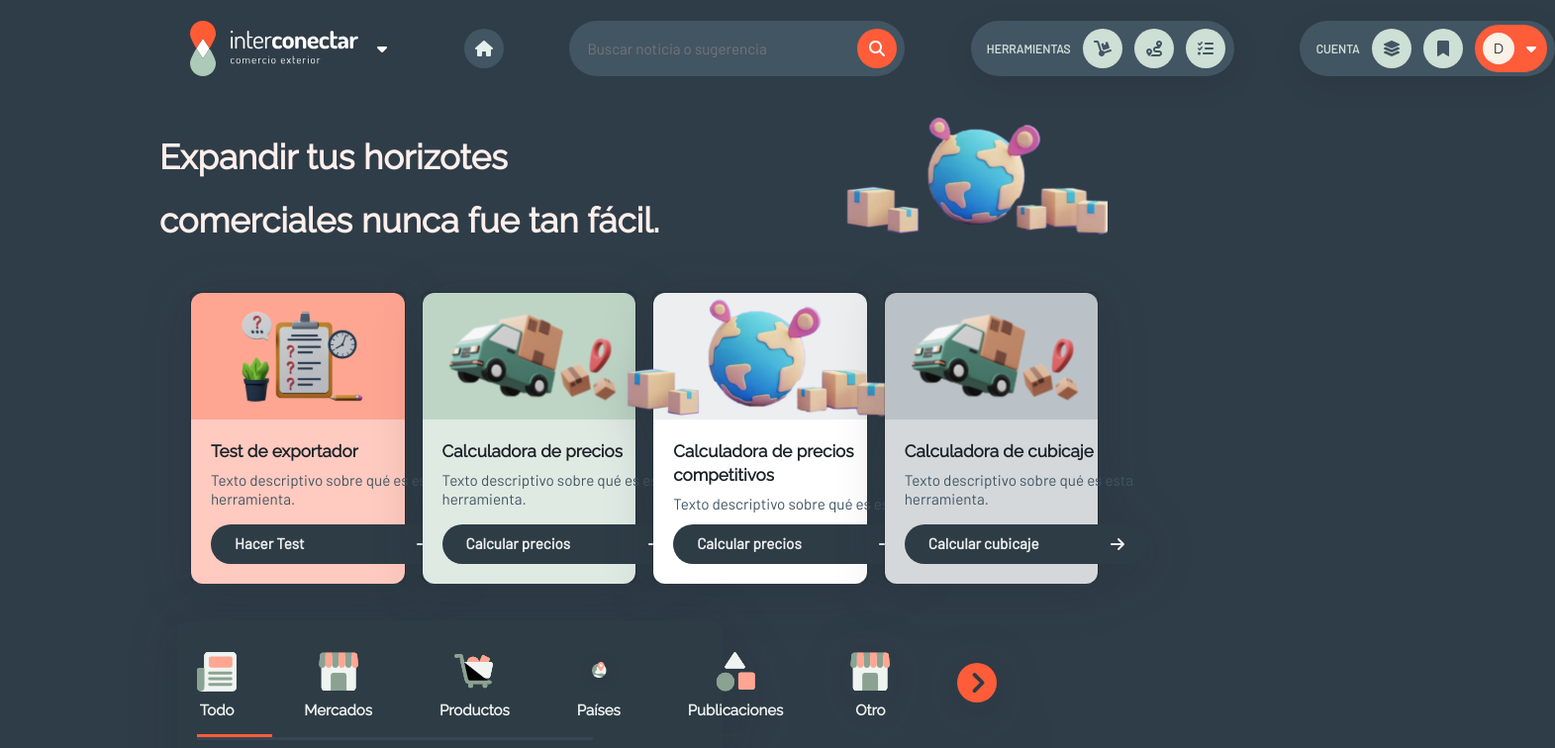
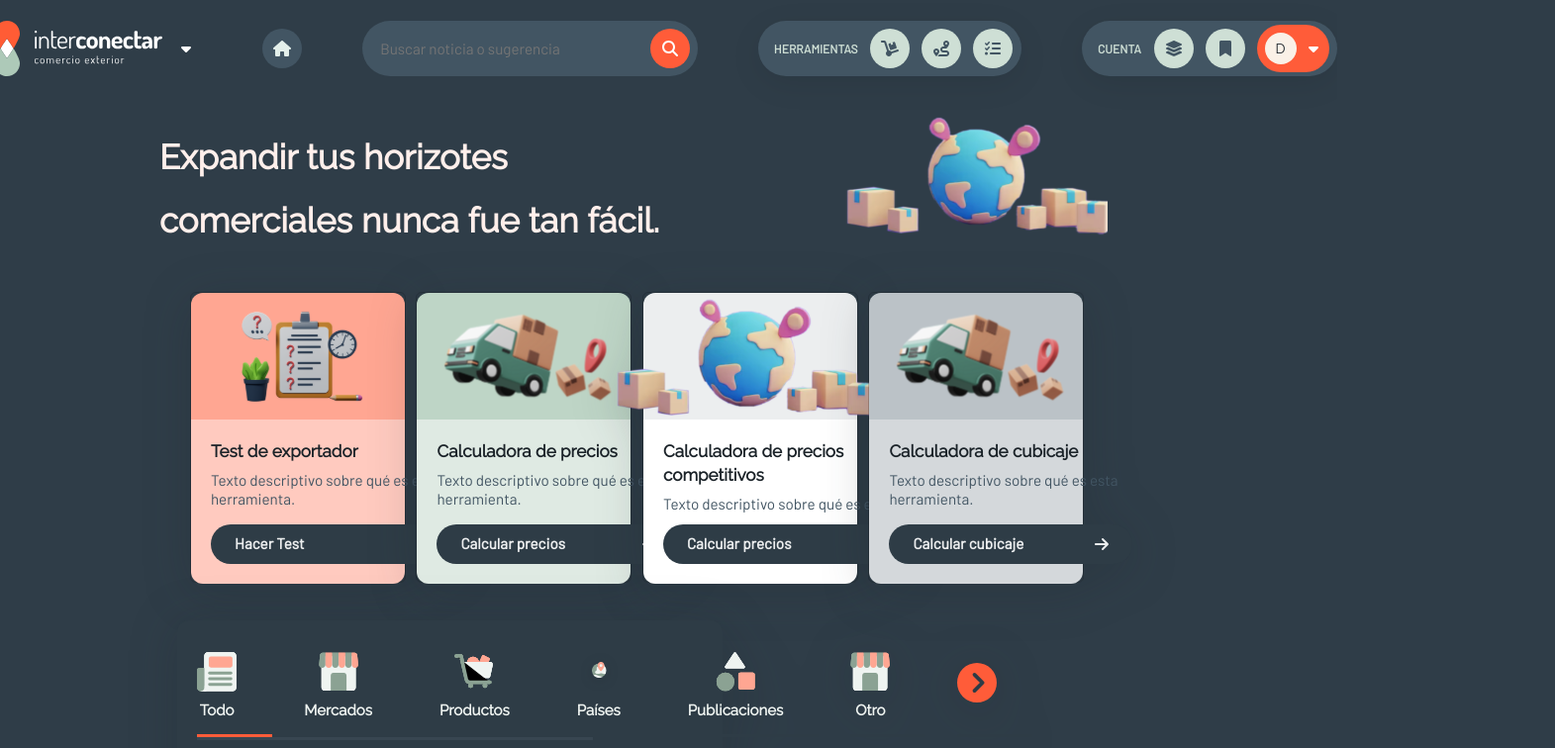
Before and after one commit to AndrewBabativa/IC, a React (Create React App) app: page / in a window 1280 px wide. Shown: the top 756 px of the page at 99% size, 1571 px wide, since content can reach past the window. Built offline with nearby package versions, Linux system fonts and the light colour scheme.

Commit message:
Ajustes en noticias

```diff
--- a/src/components/Aside/Aside.css
+++ b/src/components/Aside/Aside.css
@@ -1,7 +1,7 @@
 aside {
     display: flex;
     margin-left: 15%;
-    gap: 16px;
+    gap: 1%;
     margin-top: 3%;
 }
 
--- a/src/components/Header/Header.css
+++ b/src/components/Header/Header.css
@@ -2,6 +2,7 @@ header {
     display: flex;
     margin-bottom: 2%;
     margin-top: 1%;
+    margin-left: -14%;
 }
 
 /* navbar */
@@ -11,7 +12,8 @@ header {
     align-items: center;
     gap: 10px;
     margin: 0 auto;
-    margin-left: 15%;
+    flex-wrap: wrap;
+     max-width: 100%;
 
 }
 
@@ -22,8 +24,7 @@ header {
     align-items: center;
     padding: 0;
     gap: 5.5%;
-    width: 1216px;
-    max-width: 1216px;
+    width: 100%;
     height: 56px;
     flex: none;
     order: 0;
```
